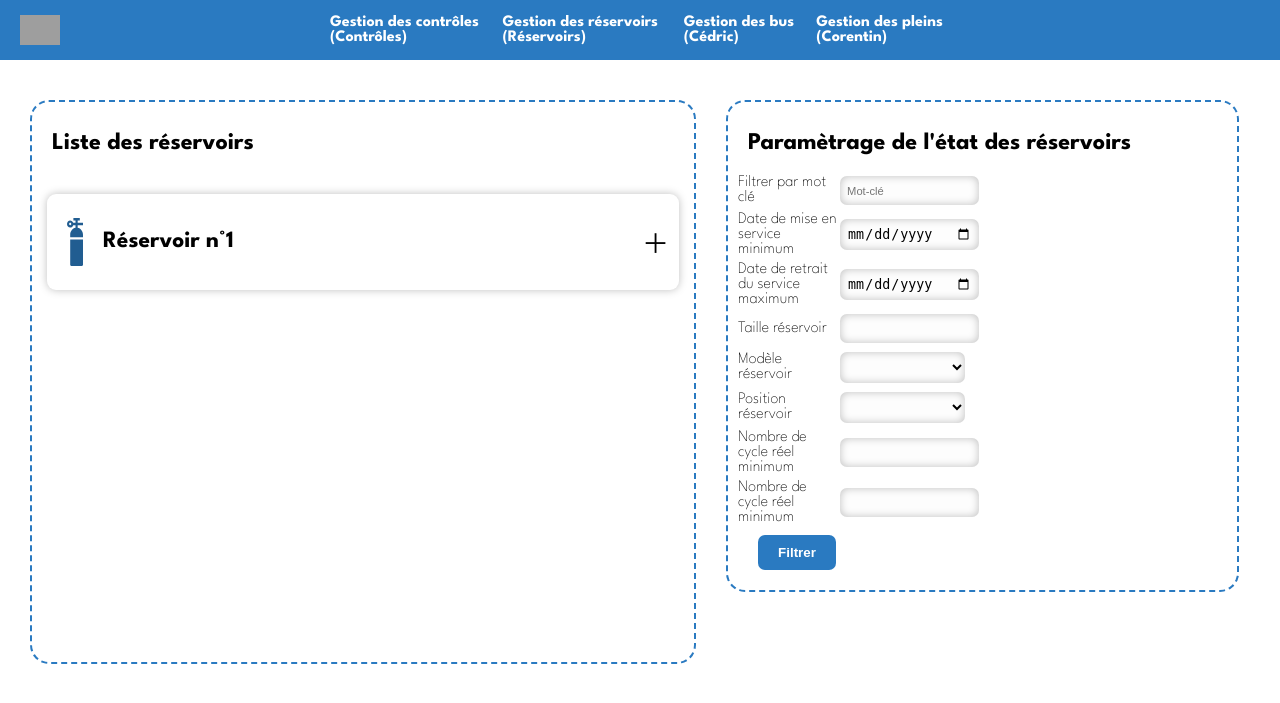
After one commit to lynn2910/Hydro-Bus-Belfortain, a Flask app: page /reservoirs/etat in a window 1280 px wide. The commit adds this page. Shown: the top 703 px of the page. Run offline with Flask 3, Linux system fonts and the light colour scheme; lists and menus that the app fills with data are empty; parts of the project's set-up code (start-up, migrations or seed data) failed here and were passed over; grey boxes are pictures that could not be loaded.

Commit message:
Description : - ajustement css du côté de la page show_reservoirs.html - ajout page etat_reservoirs.html finie - ajout route vers la page etat_reservoirs.html dans app.py - ajout dans nav.html, la possibilité d'accéder à la page etat_reservoirs.html

```diff
--- a/app.py
+++ b/app.py
@@ -54,6 +54,11 @@ def show_reservoirs():
     return render_template('reservoirs/show_reservoirs.html')
 
 
+@app.route('/reservoirs/etat')
+def etat_reservoirs():
+    return render_template('etat_reservoirs.html')
+
+
 @app.route('/consommation/show')
 def modeles_reservoirs():
     return render_template('consommation/show_consommation.html')
--- a/templates/_nav.html
+++ b/templates/_nav.html
@@ -16,6 +16,7 @@
                     <ul class="sous-menu">
                         <li><a href="/reservoirs/show">Voir les réservoirs</a></li>
                         <li><a href="/reservoirs/show#new_reservoir">Enregistrer un nouveau réservoir</a></li>
+                        <li><a href="/reservoirs/etat">Etat des réservoirs</a></li>
                     </ul>
                 </li>
                 <li class="menu-deroulant">
--- /dev/null
+++ b/templates/etat_reservoirs.html
@@ -0,0 +1,223 @@
+{% extends 'layout.html' %}
+
+{% block title %}
+    <title>Etat réservoirs | HydroBus</title>
+{% endblock %}
+
+{% block stylesheets %}
+    <!-- Fichier css à transvaser dans base.css car tlm à les mêmes pages & il reste à faire les selects en css -->
+    <link rel="stylesheet" href="{{ url_for('static', filename='styles/modeles_bus.css') }}" >
+{% endblock %}
+
+{% block body %}
+<main>
+    <div class="row_flex page_formatter">
+        <div class="big_docker models_list width_70">
+            <h2>Liste des réservoirs</h2>
+
+            <div class=" list_container">
+                <div class="list">
+                    <!-- Boucle for pour tous les réservoirs en fonction du paramétrage (filtrage)-->
+                    <details class="card drop_shadow">
+                            <summary>
+                                <svg xmlns="http://www.w3.org/2000/svg" width="16" height="48" viewBox="0 0 16 48" fill="none">
+                                    <path fill-rule="evenodd" clip-rule="evenodd" d="M12.8 2.4H10.6667V4.79999H16V7.20005H10.6667V9.69953C13.6935 10.2708 16 13.2324 16 16.8V19.2H3.2V16.8C3.2 13.2324 5.50651 10.2708 8.53333 9.69953V7.20005H6.21792C5.77867 8.59817 4.59325 9.60005 3.2 9.60005C1.43272 9.60005 0 7.98821 0 5.99999C0 4.01177 1.43272 2.4 3.2 2.4C4.59325 2.4 5.77867 3.40177 6.21792 4.79999H8.53333V2.4H6.4V0H12.8V2.4ZM3.2 21.6V46.8C3.2 47.4626 3.67755 48 4.26667 48H14.9333C15.5224 48 16 47.4626 16 46.8V21.6H3.2ZM3.2 4.79999C2.61091 4.79999 2.13333 5.33726 2.13333 5.99999C2.13333 6.66274 2.61091 7.20005 3.2 7.20005C3.78911 7.20005 4.26667 6.66274 4.26667 5.99999C4.26667 5.33726 3.78911 4.79999 3.2 4.79999Z" fill="#215D91"/>
+                                </svg>
+                                <h3>Réservoir n°1</h3>
+                            </summary>
+                            <div class="body row_flex">
+                            <!-- On met le contenu ici -->
+                            <div class="left">
+                                <div class="info">
+                                    <h4>Taille réservoir:</h4>
+                                    <p>50 L</p>
+                                </div>
+                                <div class="info">
+                                    <h4>Position dans le bus:</h4>
+                                    <p>Haut - gauche</p>
+                                </div>
+                                <div class="info">
+                                    <h4>Nombre de cycles réels:</h4>
+                                    <p>1 869</p>
+                                </div>
+                                <div class="info">
+                                    <h4>Nombre de contrôles:</h4>
+                                    <p>4</p>
+                                </div>
+                            </div>
+                            <div class="right fuck_you">
+                                <div class="card_actions">
+                                    <svg class="popup_delete" viewBox="0 0 21 24" fill="none" xmlns="http://www.w3.org/2000/svg">
+                                        <path d="M17.625 4.66667L16.6739 19.3491C16.5907 20.635 16.549 21.278 16.2792 21.7656C16.0416 22.1948 15.6832 22.5398 15.2513 22.7553C14.7608 23 14.1346 23 12.8824 23H8.1176C6.86538 23 6.23927 23 5.74868 22.7553C5.31676 22.5398 4.9584 22.1948 4.72082 21.7656C4.45096 21.278 4.40931 20.635 4.32602 19.3491L3.375 4.66667M1 4.66667H20M15.25 4.66667L14.9287 3.67431C14.6172 2.71264 14.4614 2.2318 14.1726 1.87631C13.9175 1.56238 13.59 1.31939 13.22 1.16962C12.8009 1 12.3086 1 11.3236 1H9.67635C8.69144 1 8.1991 1 7.78004 1.16962C7.41003 1.31939 7.08247 1.56238 6.82741 1.87631C6.53856 2.2318 6.38284 2.71264 6.07139 3.67431L5.75 4.66667" stroke="#F44343" stroke-width="2" stroke-linecap="round" stroke-linejoin="round"></path>
+                                    </svg>
+                                    <svg class="popup_edit" viewBox="0 0 24 24" fill="none" xmlns="http://www.w3.org/2000/svg">
+                                        <path d="M22.0795 5.9141L11.649 16.3628C10.6103 17.4033 7.52709 17.8852 6.83829 17.1952C6.14948 16.5051 6.61962 13.4165 7.65829 12.376L18.0997 1.91639C18.3572 1.63497 18.6689 1.40876 19.0162 1.25137C19.3633 1.09398 19.7388 1.00866 20.1198 1.00063C20.5007 0.992597 20.8794 1.06197 21.2329 1.20458C21.5864 1.3472 21.9074 1.56011 22.1765 1.83042C22.4455 2.10073 22.6572 2.42284 22.7986 2.77733C22.9399 3.13184 23.0083 3.51134 22.9992 3.89298C22.9901 4.27462 22.9039 4.6505 22.7459 4.99786C22.5878 5.34522 22.3611 5.65692 22.0795 5.9141Z" stroke="#2A7AC1" stroke-width="2" stroke-linecap="round" stroke-linejoin="round"></path>
+                                        <path d="M10.8401 3.2854H5.37336C4.21347 3.2854 3.10116 3.74696 2.28099 4.56857C1.46083 5.39017 1 6.50449 1 7.66642V18.619C1 19.7809 1.46083 20.8952 2.28099 21.7168C3.10116 22.5384 4.21347 23 5.37336 23H17.4001C19.8164 23 20.6801 21.0285 20.6801 18.619V13.1427" stroke="#2A7AC1" stroke-width="2" stroke-linecap="round" stroke-linejoin="round"></path>
+                                    </svg>
+                                </div>
+                                <div class="info">
+                                    <h4>Date de mise en service:</h4>
+                                    <p>01/01/1990</p>
+                                </div>
+                                <div class="info">
+                                    <h4>Date de retrait du service:</h4>
+                                    <p>01/01/1998</p>
+                                </div>
+                            </div>
+                        </div>
+                        <div class="popup edit">
+                            <div class="content">
+                                <div class="popup_head">
+                                    <h2>Modification d’un réservoir</h2>
+                                    <div class="popup_close">
+                                        <svg  viewBox="0 0 47 47" fill="none" xmlns="http://www.w3.org/2000/svg">
+                                            <path d="M1.3006 1.30057C-0.433532 3.0347 -0.433532 5.84622 1.3006 7.58034L17.2202 23.5L1.3006 39.4198C-0.433532 41.1538 -0.433532 43.9655 1.3006 45.6996C3.03469 47.4335 5.84625 47.4335 7.58032 45.6996L23.5 29.7796L39.4198 45.6996C41.1539 47.4335 43.9656 47.4335 45.6995 45.6996C47.4335 43.9655 47.4335 41.1538 45.6995 39.4198L29.7796 23.5L45.6995 7.58039C47.4335 5.84631 47.4335 3.03474 45.6995 1.30065C43.9651 -0.433479 41.1539 -0.433479 39.4198 1.30065L23.5 17.2202L7.58032 1.30057C5.84625 -0.433522 3.03469 -0.433522 1.3006 1.30057Z" fill="black"></path>
+                                        </svg>
+                                    </div>
+                                </div>
+                                <p>Bus "Marthan 1"</p>
+                                <!-- TODO faire le formulaire -->
+                                <form class="spaced">
+                                    <div class="field">
+                                        <label for="date_service_2">Date de mise en service</label>
+                                        <input type="date"
+                                               id="date_service_2"
+                                               name="date_service_2"
+                                               placeholder="JJ/MM/AAAA"
+                                               required>
+                                    </div>
+                                    <div class="field">
+                                        <label for="date_retrait_2">Date de retrait du service</label>
+                                        <input type="date"
+                                               id="date_retrait_2"
+                                               name="date_retrait_2"
+                                               placeholder="JJ/MM/AAAA"
+                                               required>
+                                    </div>
+                                    <div class="field">
+                                        <label for="taille_reservoir_2">Taille du réservoir</label>
+                                        <input type="number"
+                                               id="taille_reservoir_2"
+                                               name="taille_reservoir_2"
+                                               placeholder="Nombre de litres"
+                                               required>
+                                    </div>
+                                    <div class="field">
+                                        <label for="modele_reservoir_2">Modèle du réservoir</label>
+                                        <select class="form-select" id="modele_reservoir_2" name="modele_reservoir_2" required>
+                                            <option value="Modèle s'il existe déjà" selected>
+                                            <option value="Modèle n°1">
+                                            <option value="Modèle n°2">
+                                            <option value="Modèle n°3">
+                                        </select>
+                                    </div>
+                                    <div class="field">
+                                        <label for="position_reservoir_2">Modèle du réservoir</label>
+                                        <select class="form-select" id="position_reservoir_2" name="position_reservoir_2" required>
+                                            <option value="Position réservoir s'il existe déjà" selected>
+                                            <option value="Haut - gauche">
+                                            <option value="Haut - droite">
+                                            <option value="Haut - milieu">
+                                            <option value="Bas - gauche">
+                                            <option value="Bas - droite">
+                                            <option value="Bas - milieu">
+                                        </select>
+                                    </div>
+                                    <div class="field">
+                                        <label for="cycle_reel_2">Nombre de cycles réels</label>
+                                        <input type="number"
+                                               id="cycle_reel_2"
+                                               name="cycle_reel_2"
+                                               placeholder="Nombre de cycles réels"
+                                               required>
+                                    </div>
+                                    <button>Enregistrer la modification</button>
+                                </form>
+                            </div>
+                        </div>
+                        <div class="popup delete">
+                            <div class="content">
+                                <div class="popup_head">
+                                    <h2>Supprimer un réservoir</h2>
+                                    <div class="popup_close">
+                                        <svg  viewBox="0 0 47 47" fill="none" xmlns="http://www.w3.org/2000/svg">
+                                            <path d="M1.3006 1.30057C-0.433532 3.0347 -0.433532 5.84622 1.3006 7.58034L17.2202 23.5L1.3006 39.4198C-0.433532 41.1538 -0.433532 43.9655 1.3006 45.6996C3.03469 47.4335 5.84625 47.4335 7.58032 45.6996L23.5 29.7796L39.4198 45.6996C41.1539 47.4335 43.9656 47.4335 45.6995 45.6996C47.4335 43.9655 47.4335 41.1538 45.6995 39.4198L29.7796 23.5L45.6995 7.58039C47.4335 5.84631 47.4335 3.03474 45.6995 1.30065C43.9651 -0.433479 41.1539 -0.433479 39.4198 1.30065L23.5 17.2202L7.58032 1.30057C5.84625 -0.433522 3.03469 -0.433522 1.3006 1.30057Z" fill="black"></path>
+                                        </svg>
+                                    </div>
+                                </div>
+                                <p>Modèle n°1</p>
+
+                                <form class="row_flex action_buttons">
+                                    <button type="button" class="cancel">Annuler</button>
+                                    <!-- TODO ajouter l'action en elle-même -->
+                                    <form>
+                                        <button type="submit">Supprimer</button>
+                                    </form>
+                                </form>
+                            </div>
+                        </div>
+                        </details>
+                </div>
+            </div>
+        </div>
+        <div class="big_docker no_border no_padding fix_height">
+            <div class="column_flex">
+                <div class="big_docker full_width child auto_horizontal_margin no_left_margin">
+                    <h2>Paramètrage de l'état des réservoirs</h2>
+                    <!-- Valeurs du formulaire à récupérer ! -->
+                    <form>
+                        <div class="field row_flex">
+                            <label for="filter_word">Filtrer par mot clé</label>
+                            <input class="form-control" id="filter_word" type="text" name="filter_word" placeholder="Mot-clé">
+                        </div>
+                        <div class="field row_flex">
+                              <label for="date_service">Date de mise en service minimum</label>
+                              <input type="date" id="date_service" name="date_service">
+                        </div>
+                        <div class="field row_flex">
+                            <label for="date_retrait">Date de retrait du service maximum</label>
+                            <input type="date" id="date_retrait" name="date_retrait">
+                        </div>
+                        <div class="field row_flex">
+                            <label for="taille_reservoir">Taille réservoir</label>
+                            <input type="number" id="taille_reservoir" name="taille_reservoir">
+                        </div>
+                        <div class="field row_flex">
+                            <label for="modele_reservoir">Modèle réservoir</label>
+                            <select class="form-select" id="modele_reservoir" name="modele_reservoir" required>
+                                <option value="Aucun modèle" selected>
+                                <option value="Modèle n°1">
+                                <option value="Modèle n°2">
+                                <option value="Modèle n°3">
+                            </select>
+                        </div>
+                        <div class="field row_flex">
+                            <label for="position_reservoir">Position réservoir</label>
+                            <select class="form-select" id="position_reservoir" name="position_reservoir" required>
+                                <option value="Aucune position" selected>
+                                <option value="Haut - gauche">
+                                <option value="Haut - droite">
+                                <option value="Haut - milieu">
+                                <option value="Bas - gauche">
+                                <option value="Bas - droite">
+                                <option value="Bas - milieu">
+                            </select>
+                        </div>
+                        <div class="field row_flex">
+                            <label for="cycle_reel_min">Nombre de cycle réel minimum</label>
+                            <input type="number" id="cycle_reel_min" name="cycle_reel_min">
+                        </div>
+                        <div class="field row_flex">
+                            <label for="cycle_reel_max">Nombre de cycle réel minimum</label>
+                            <input type="number" id="cycle_reel_max" name="cycle_reel_max">
+                        </div>
+                        <div class="field row_flex">
+                            <button>Filtrer</button>
+                        </div>
+                    </form>
+                </div>
+            </div>
+        </div>
+    </div>
+</main>
+{% endblock %}
--- a/templates/reservoirs/show_reservoirs.html
+++ b/templates/reservoirs/show_reservoirs.html
@@ -1,7 +1,7 @@
 {% extends 'layout.html' %}
 
 {% block title %}
-    <title>Modèles de réservoirs | HydroBus</title>
+    <title>Réservoirs | HydroBus</title>
 {% endblock %}
 
 {% block stylesheets %}
@@ -323,7 +323,7 @@
         <div class="big_docker no_border no_padding">
             <div class="column_flex">
                 <div class="big_docker full_width child row_flex no_border no_margin_padding">
-                    <div class="big_docker full_width child auto_horizontal_margin no_left_margin fix_height">
+                    <div class="big_docker full_width child auto_horizontal_margin no_left_margin">
                         <h2>Ajouter un réservoir</h2>
                         <!-- Valeurs du formulaire à récupérer ! -->
                         <form>
```
